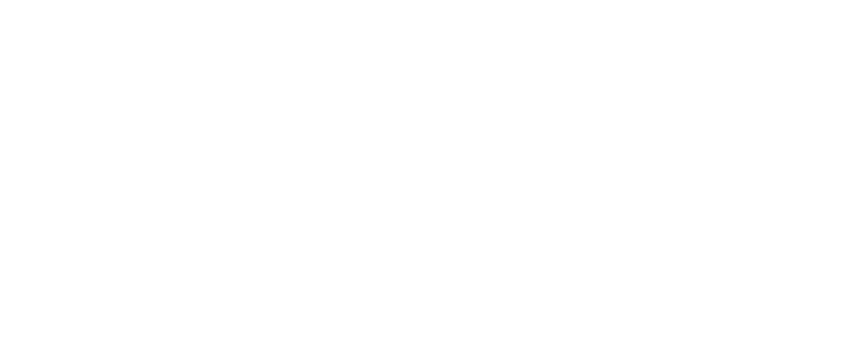
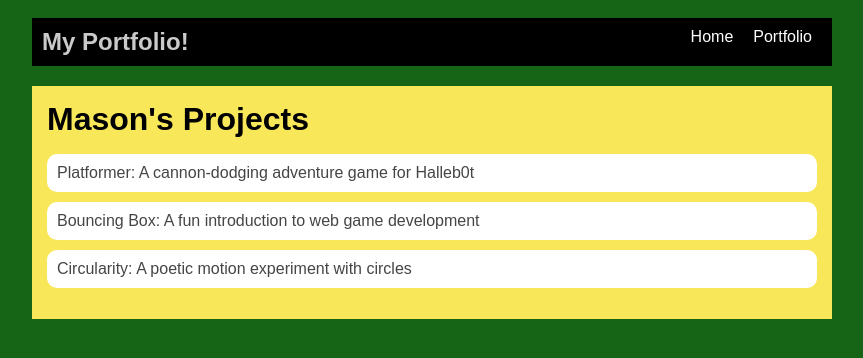
Before and after one commit to overwatchdemon23/overwatchdemon23.github.io, a plain HTML site: page portfolio.html in a window 1280 px wide. Shown: the whole page, without its empty margins (208-1071 px from the left). Drawn offline with Linux system fonts and the light colour scheme.

Commit message:
protfolio done

```diff
--- a/portfolio.html
+++ b/portfolio.html
@@ -0,0 +1,41 @@
+
+<!DOCTYPE html>
+<html>
+    <head>
+        <title>My Portfolio!</title>
+        <link rel="stylesheet" href="style.css" />
+    </head>
+
+    <body>
+        <!--all content goes here-->
+        <div id="all-contents">
+            <nav>
+                <h1>My Portfolio!</h1>
+                <ul id="nav-ul">
+                    <li class="nav-li">
+                        <a href="index.html">Home</a>
+                    </li>
+                    <li class="nav-li">
+                        <a href="portfolio.html">Portfolio</a>
+                    </li>
+                </ul>
+            </nav>
+        <main>
+            <!--content goes here-->
+            <div class="content">
+                <h1 id="my-stuff">Mason's Projects</h1>
+                <ul id="portfolio">
+                    <li>
+                        <a href="fsd-projects/platformer/">Platformer: A cannon-dodging adventure game for Halleb0t</a>
+                    </li>
+                    <li>
+                        <a href="fsd-projects/bouncing-box/">Bouncing Box: A fun introduction to web game development</a>
+                    </li>
+                    <li>
+                        <a href="fsd-projects/circularity/">Circularity: A poetic motion experiment with circles</a>
+                    </li>
+                </ul>
+            </div>
+        </main>
+    </body>
+</html>
--- a/style.css
+++ b/style.css
@@ -75,3 +75,29 @@ main {
 h2, h3 {
     margin: 0px;
 }
+
+/* Portfolio styles */
+.content h1 {
+  color: black;
+}
+
+#portfolio {
+  list-style-type: none;
+  padding-left: 0;
+}
+
+#portfolio li {
+  background: #fff;
+  padding: 10px;
+  border-radius: 10px;
+  margin-bottom: 10px;
+}
+
+#portfolio li:hover {
+  background: #eee;
+}
+
+#portfolio a {
+  text-decoration: none;
+  color: #454545;
+}
```
